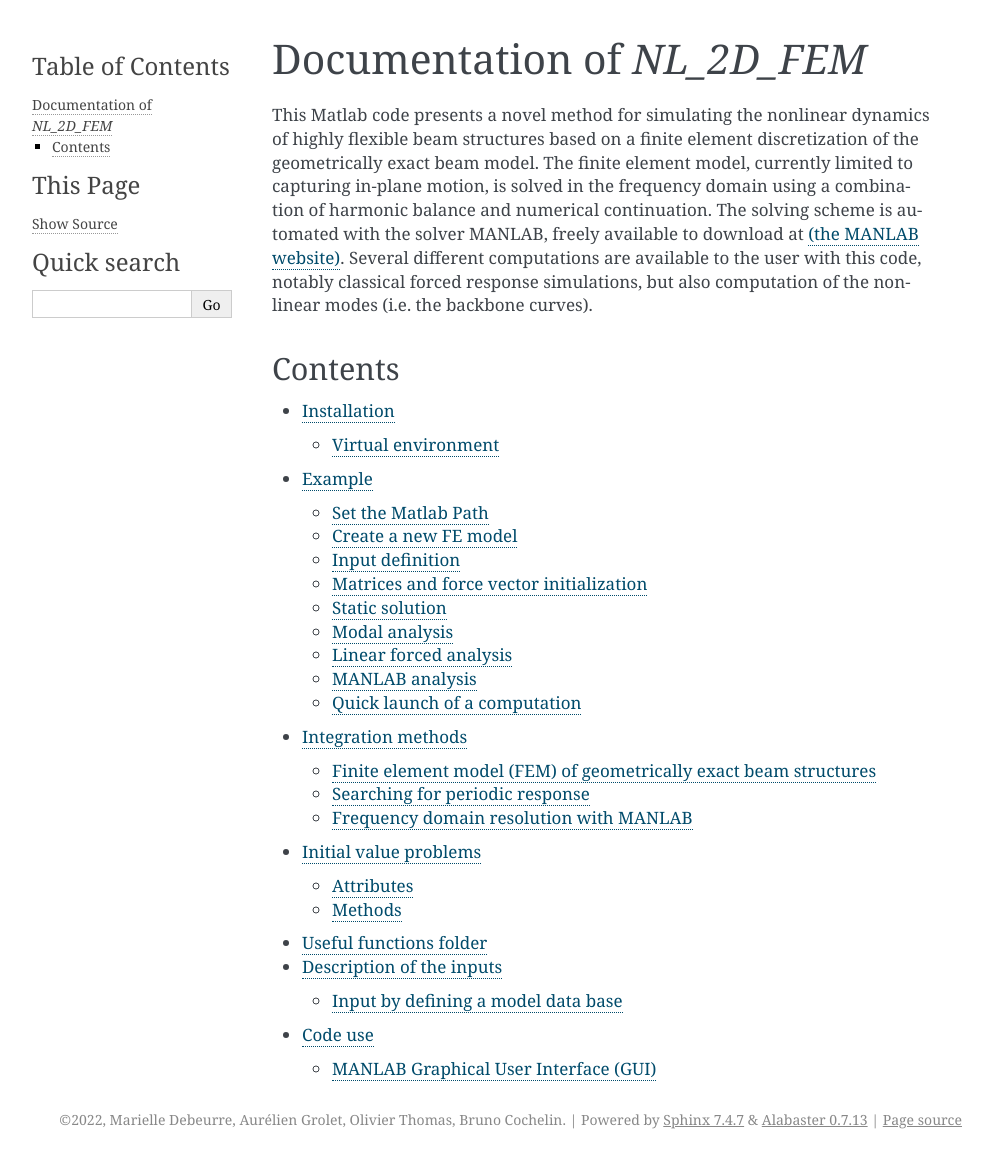
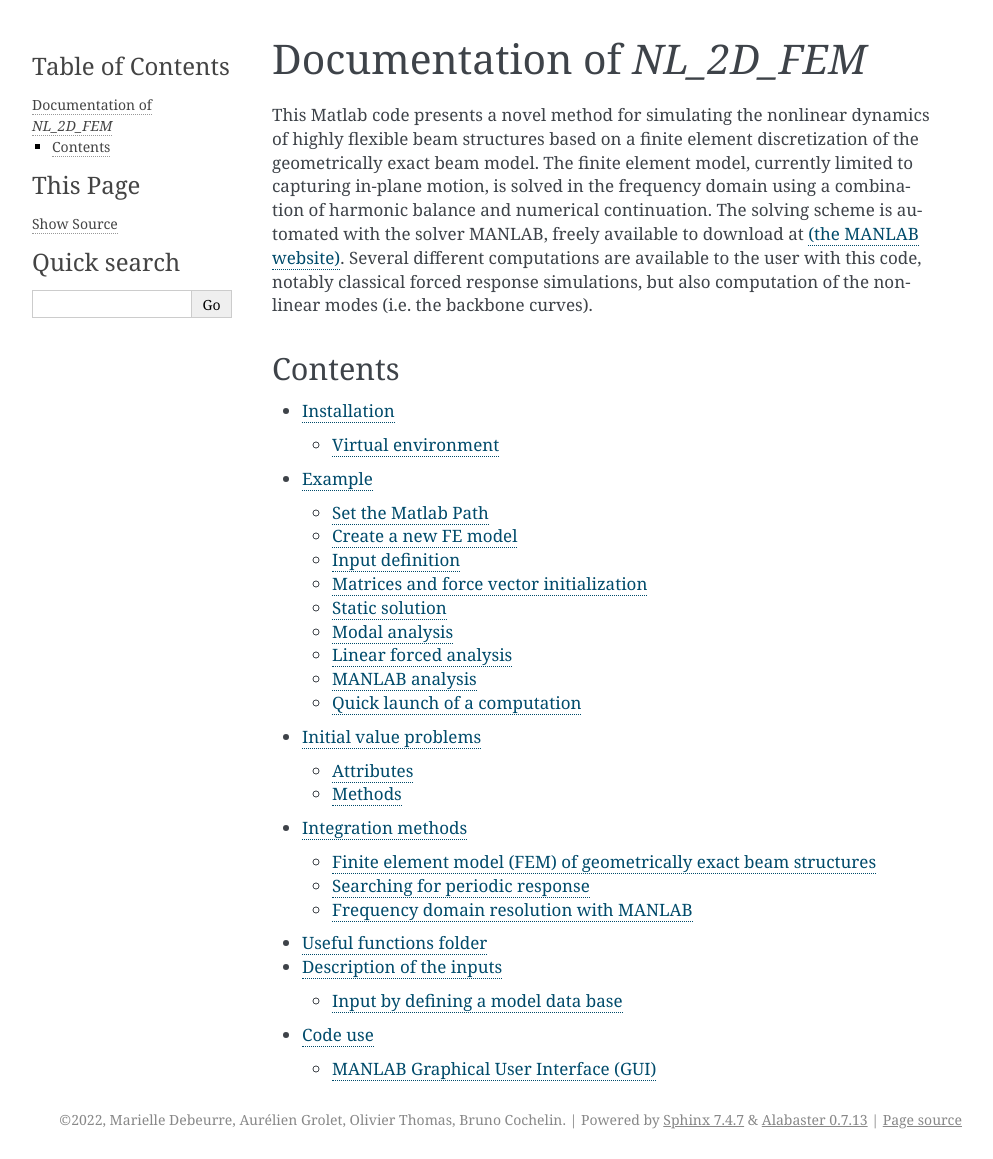
Before and after one commit to THREAD-3-2/NL_2D_FEM, a Sphinx documentation site: the page built from docs/index.rst, in a window 1280 px wide. Shown: the whole page, without its empty margins (148-1141 px from the left). Built offline with Sphinx 7.4.7, drawn with Linux system fonts in a browser that asks for light colours.

```diff
--- a/docs/index.rst
+++ b/docs/index.rst
@@ -24,8 +24,8 @@ Contents
 .. toctree::
    installation
    walkthrough
+   object
    theory
-   object
    useful
    inputs
    gui
```
